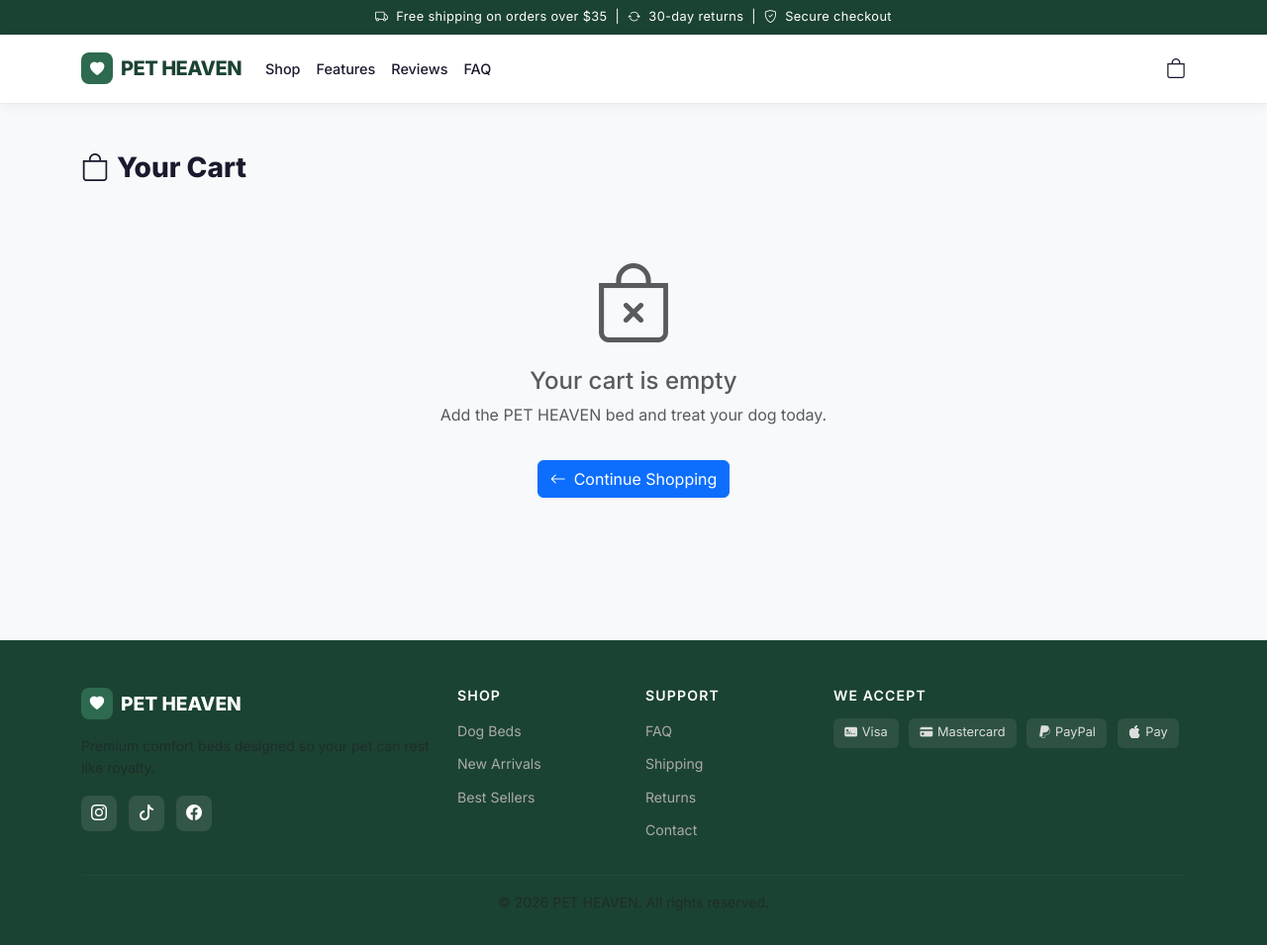
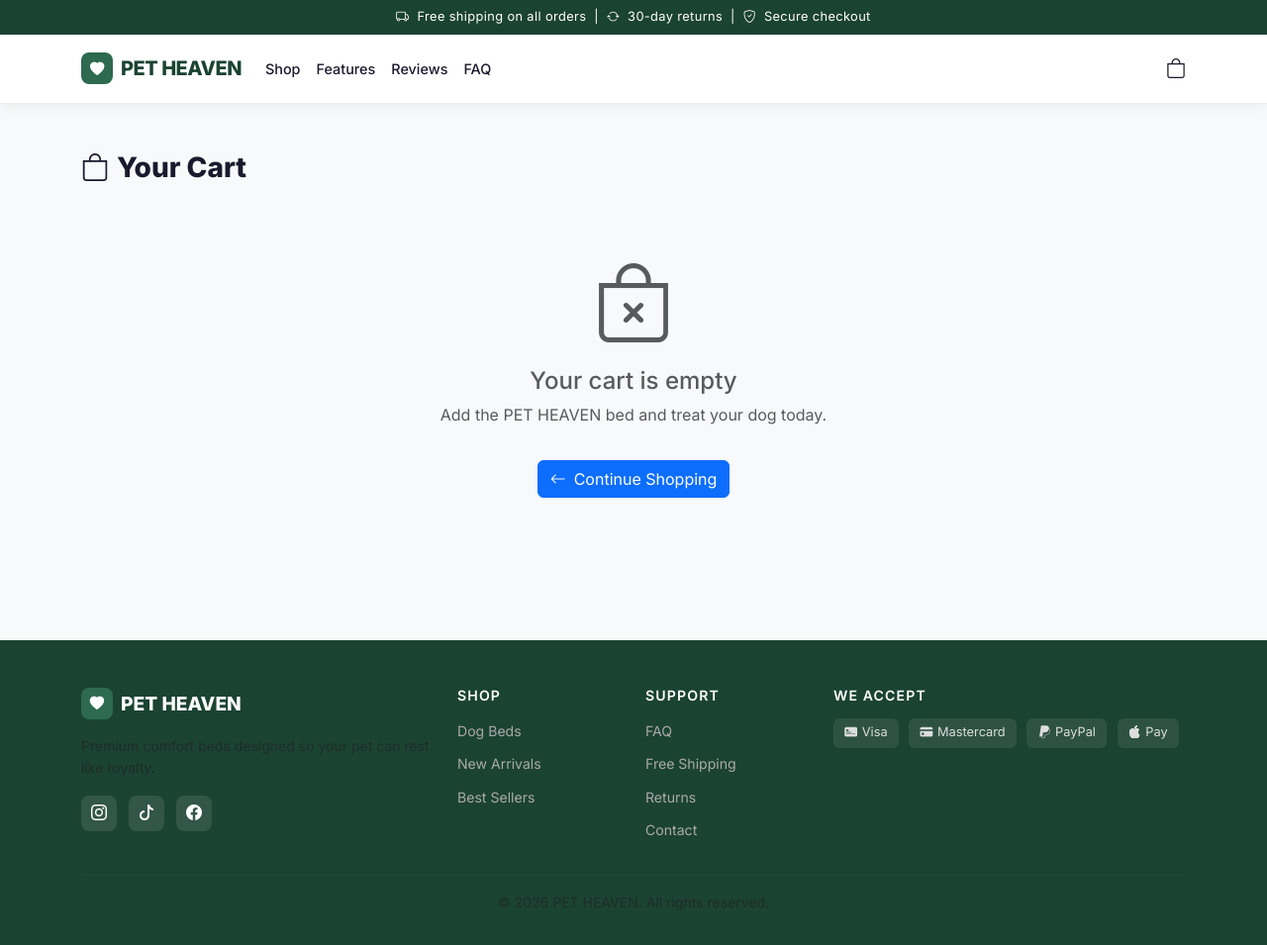
Before and after one commit to ethanhockey1211-lgtm/Dog-bed, an ASP.NET Core app: page /Cart in a window 1280 px wide. Shown: the whole page at 99% size. Run offline with ASP.NET Core 8, Linux system fonts and the light colour scheme.

Commit message:
Raise prices 62% and switch to free shipping on all orders
Updated all four size variants with new prices (S $24.45, M $32.38,
L $42.10, XL $53.44) and original prices proportionally. Shipping is
now always free — removed the $35 threshold and upsell banner.

https://claude.ai/code/session_01Lg4BpGqBLnigzQ4orTEiPG

```diff
--- a/Models/CartItem.cs
+++ b/Models/CartItem.cs
@@ -16,7 +16,7 @@ public class Cart
 {
     public List<CartItem> Items { get; set; } = new();
     public decimal Subtotal => Items.Sum(i => i.LineTotal);
-    public decimal Shipping => Subtotal >= 35 ? 0 : 4.99m;
+    public decimal Shipping => 0m;
     public decimal Total => Subtotal + Shipping;
     public int ItemCount => Items.Sum(i => i.Quantity);
 }
--- a/Pages/Cart.cshtml
+++ b/Pages/Cart.cshtml
@@ -74,17 +74,8 @@
                     </div>
                     <div class="summary-row">
                         <span>Shipping</span>
-                        <span class="@(Model.Cart.Shipping == 0 ? "text-success fw-semibold" : "")">
-                            @(Model.Cart.Shipping == 0 ? "FREE" : "$" + Model.Cart.Shipping.ToString("F2"))
-                        </span>
+                        <span class="text-success fw-semibold">FREE</span>
                     </div>
-                    @if (Model.Cart.Shipping > 0)
-                    {
-                        <div class="free-ship-banner">
-                            <i class="bi bi-truck me-2"></i>
-                            Add <strong>$@((35 - Model.Cart.Subtotal).ToString("F2"))</strong> more for free shipping!
-                        </div>
-                    }
                     <hr />
                     <div class="summary-row total-row">
                         <span>Total</span>
--- a/Pages/Index.cshtml
+++ b/Pages/Index.cshtml
@@ -112,7 +112,7 @@
                     <div class="trust-badges">
                         <div class="trust-item">
                             <i class="bi bi-truck"></i>
-                            <span>Free shipping over $35</span>
+                            <span>Free shipping, always</span>
                         </div>
                         <div class="trust-item">
                             <i class="bi bi-arrow-counterclockwise"></i>
--- a/Pages/Shared/_Layout.cshtml
+++ b/Pages/Shared/_Layout.cshtml
@@ -14,7 +14,7 @@
 
     <!-- Announcement bar -->
     <div class="announcement-bar">
-        <i class="bi bi-truck me-2"></i>Free shipping on orders over $35 &nbsp;|&nbsp;
+        <i class="bi bi-truck me-2"></i>Free shipping on all orders &nbsp;|&nbsp;
         <i class="bi bi-arrow-repeat me-2"></i>30-day returns &nbsp;|&nbsp;
         <i class="bi bi-shield-check me-2"></i>Secure checkout
     </div>
@@ -78,7 +78,7 @@
                     <h6 class="footer-heading">Support</h6>
                     <ul class="footer-links">
                         <li><a href="#">FAQ</a></li>
-                        <li><a href="#">Shipping</a></li>
+                        <li><a href="#">Free Shipping</a></li>
                         <li><a href="#">Returns</a></li>
                         <li><a href="#">Contact</a></li>
                     </ul>
```
Also changed, not shown: Services/ProductService.cs (+4 -4 lines).
